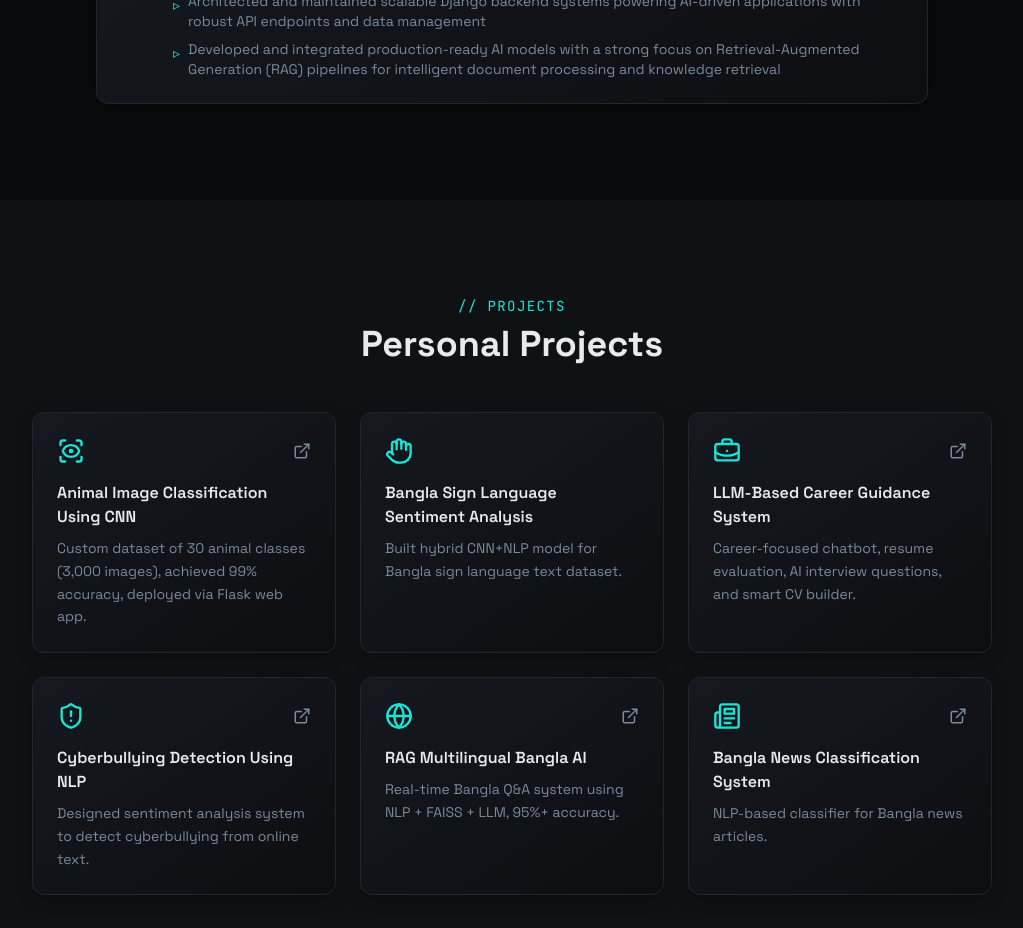
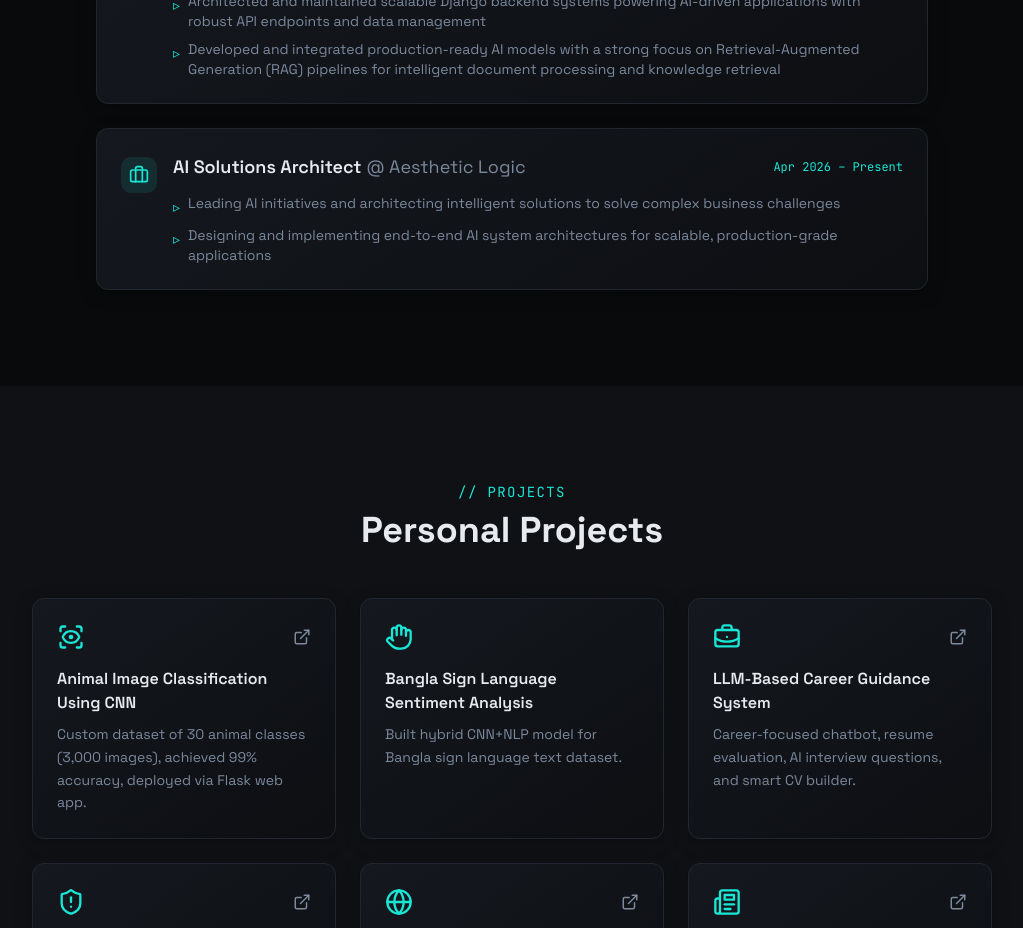
Before and after one commit to Arifuzzaman-Swapnil/Arifuzzaman-Swapnil-Portfolio, a React (Vite) app: page / in a window 1280 px wide. Shown: the part 3080-4008 px from the top of the page, without its empty margins (128-1151 px from the left). Built offline with nearby package versions, Linux system fonts and the light colour scheme.

Commit message:
Add Aesthetic Logic AI Solutions Architect role to experience
Co-Authored-By: Md Arifuzzaman Swapnil<md.arifuzzamanswapnil@gmail.com>

```diff
--- a/src/components/ExperienceSection.tsx
+++ b/src/components/ExperienceSection.tsx
@@ -17,7 +17,7 @@ const experiences = [
   {
     title: "Full Stack Web Developer",
     company: "Abedin Tech",
-    companyUrl: "https://abedintech.com/",
+    companyUrl: "https://abedintech.com/our-team/",
     period: "May 2025 – Present",
     points: [
       "Built and deployed full-stack web applications using Python Flask, handling routing, templating, and REST API development",
@@ -29,11 +29,21 @@ const experiences = [
   {
     title: "Backend AI Developer",
     company: "Intelleqt AI",
-    companyUrl: "https://www.intelleqt.ai/",
+    companyUrl: "https://www.intelleqt.ai/about",
     period: "Feb 2026 – Present",
     points: [
       "Architected and maintained scalable Django backend systems powering AI-driven applications with robust API endpoints and data management",
       "Developed and integrated production-ready AI models with a strong focus on Retrieval-Augmented Generation (RAG) pipelines for intelligent document processing and knowledge retrieval",
+    ],
+  },
+  {
+    title: "AI Solutions Architect",
+    company: "Aesthetic Logic",
+    companyUrl: "https://aestheticlogic.com/about-us",
+    period: "Apr 2026 – Present",
+    points: [
+      "Leading AI initiatives and architecting intelligent solutions to solve complex business challenges",
+      "Designing and implementing end-to-end AI system architectures for scalable, production-grade applications",
     ],
   },
 ];
```
